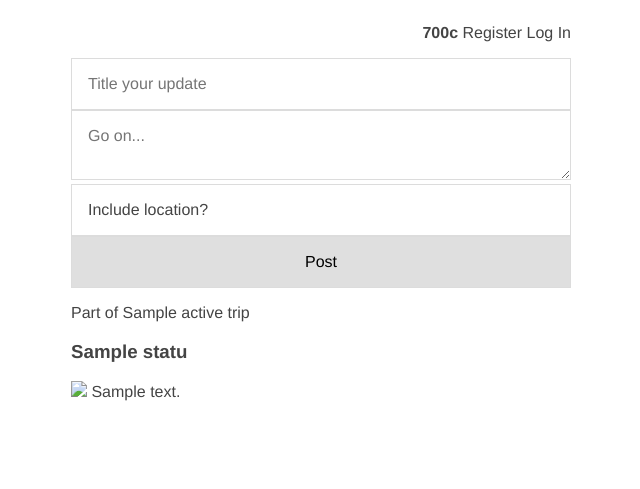
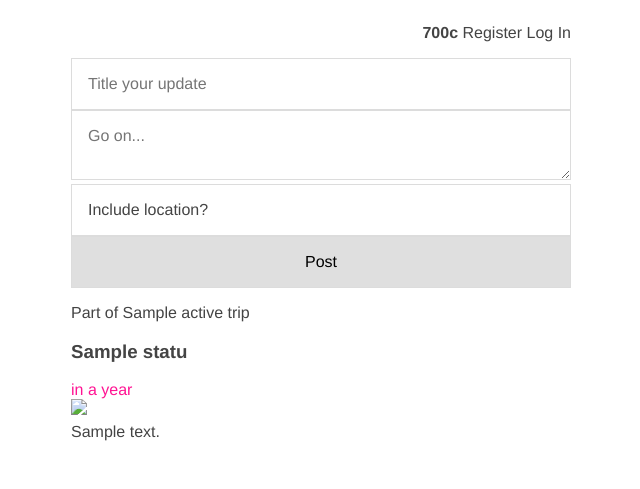
Before and after one commit to erik/sketches, a Flask app: template projects/700c/web/templates/views/timeline.html in a window 1280 px wide. Shown: the top 489 px of the page, without its empty margins (319-959 px from the left). Run offline with Flask 2, Linux system fonts and the light colour scheme; the template is opened without the code that fills it: most values are stand-ins (such as "Sample title", 1, 10 or a date in 2020).

Commit message:
Add rudimentary humanization

```diff
--- a/projects/700c/requirements.txt
+++ b/projects/700c/requirements.txt
@@ -1,2 +1,4 @@
 Flask==1.0.2
 Flask-SQLAlchemy==2.3.2
+flask-wtf==0.14.2
+arrow==0.12.1
--- a/projects/700c/web/static/style.css
+++ b/projects/700c/web/static/style.css
@@ -2,6 +2,8 @@
     --font-stack: Helvetica Neue, Helvetica, Arial, sans-serif;
     --base-font-size: 1em;
     --base-text-color: #444;
+    --accent-text-color: deeppink;
+    --line-height: 1.6;
 }
 
 html {
@@ -67,3 +69,12 @@ a, a:visited {
 .header__nav ul li {
     display: inline-block;
 }
+
+.status__body {
+    white-space: pre-wrap;
+    line-height: var(--line-height);
+}
+
+.status__timestamp {
+    color: var(--accent-text-color);
+}
--- a/projects/700c/web/templates/partials/status.html
+++ b/projects/700c/web/templates/partials/status.html
@@ -1,10 +1,10 @@
 <div class="status">
   <h3 class="status__title">{{ status.title }}</h3>
-  <div class="status__body">
-    {% if status.location is not none %}
-      {# TODO: pull this out into a filter #}
-      <img src="{{status.location.get_map_url()}}"></img>
-    {% endif %}
-    {{ status.body }}
-  </div>
+  <div class="status__timestamp">{{ status.created_at|humanize_date }}</div>
+  {% if status.location is not none %}
+    {# TODO: pull this out into a filter #}
+    <img src="{{status.location.get_map_url()}}"></img>
+  {% endif %}
+
+   <div class="status__body">{{ status.body }}</div>
 </div>
--- a/projects/700c/web/views/util.py
+++ b/projects/700c/web/views/util.py
@@ -1,5 +1,6 @@
 import functools
 
+import arrow
 import flask
 
 from web.models import User
@@ -27,3 +28,7 @@ def lookup_request_user():
 
     flask.g.logged_in = user is not None
     flask.g.user = user
+
+
+def humanize_date(date):
+    return arrow.get(date).humanize()
```
Also changed, not shown: projects/700c/web/__init__.py (+7 -3 lines).
